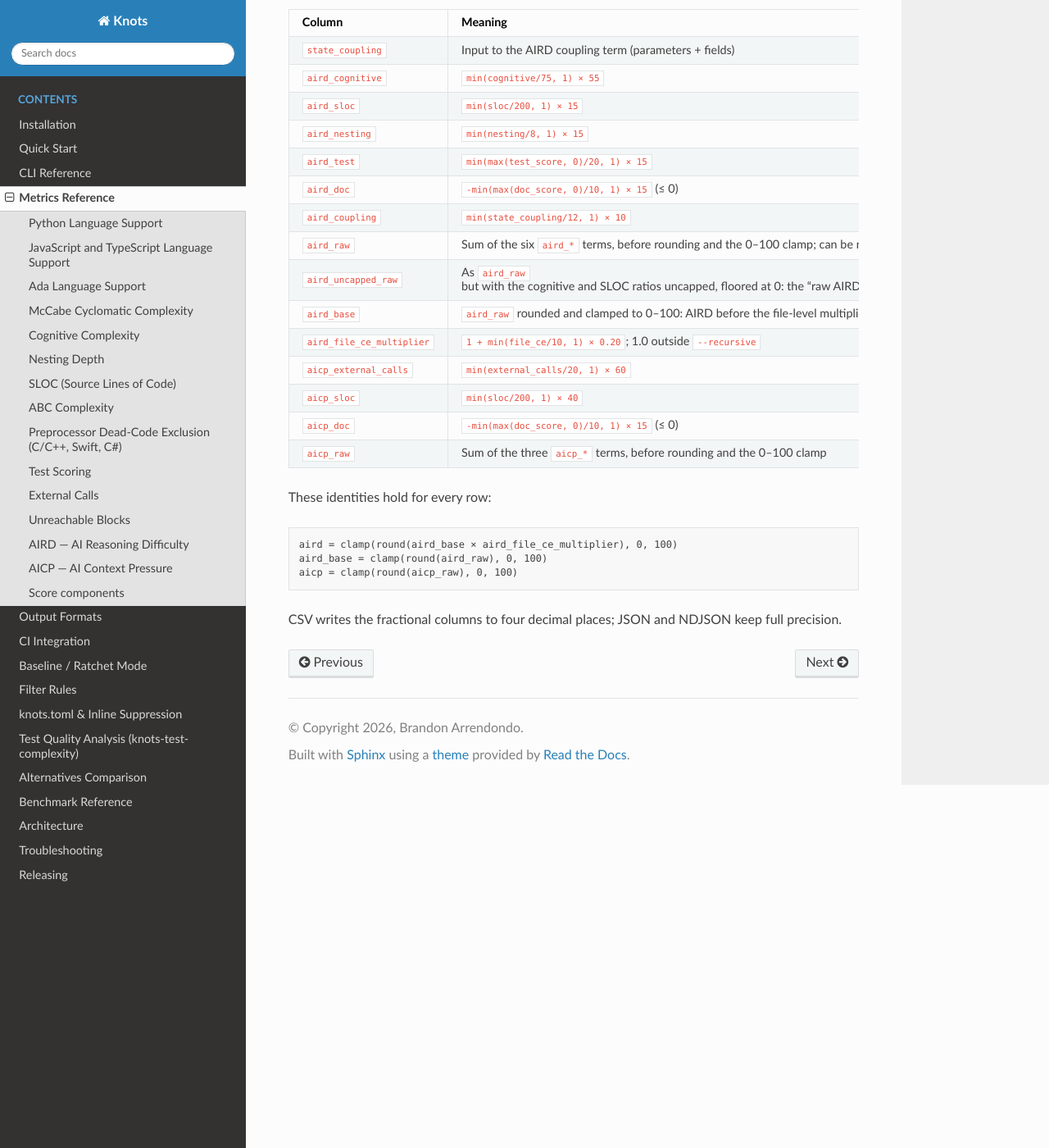
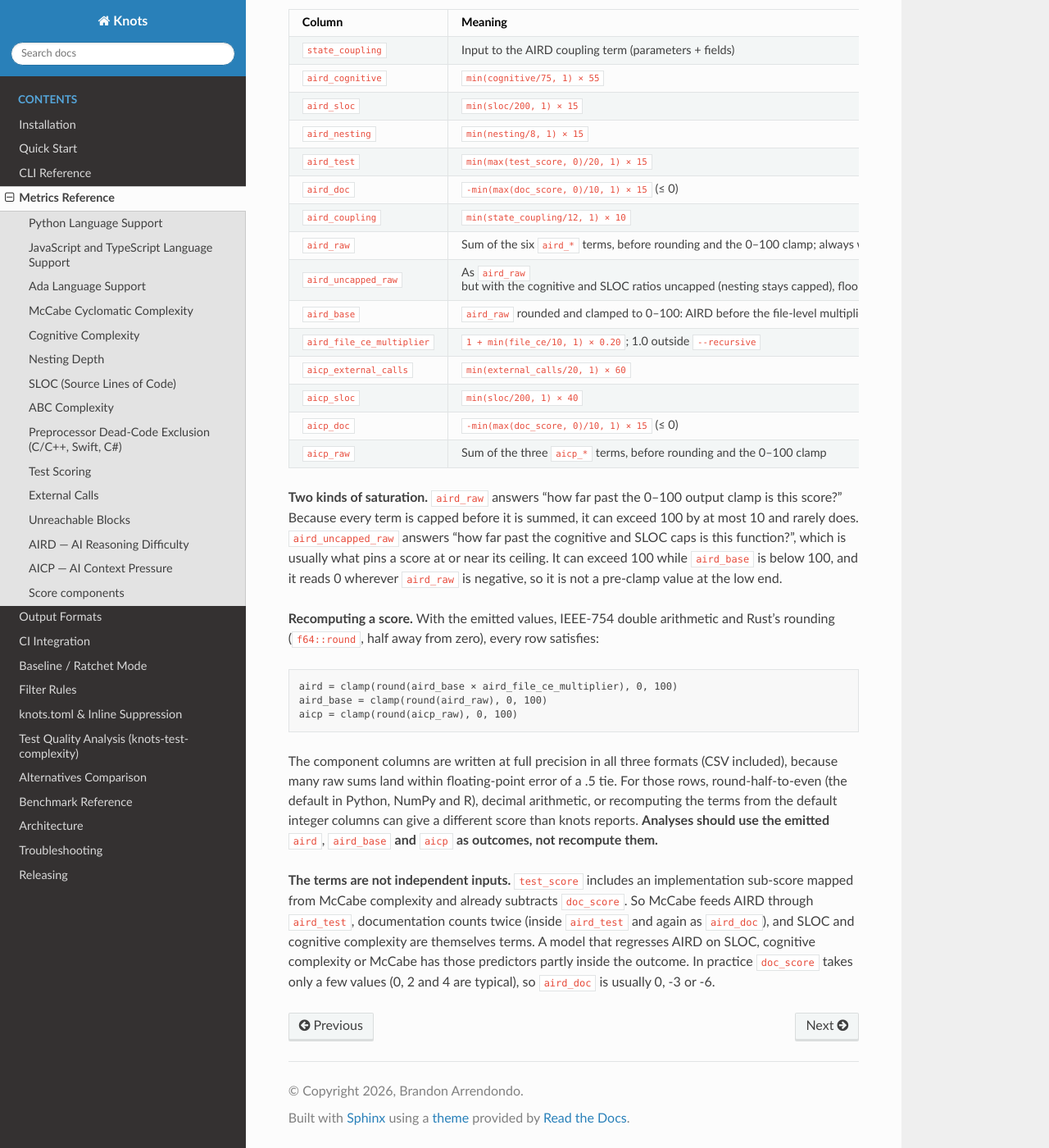
Before and after one commit to brandon-arrendondo/knots, a Sphinx documentation site: the page built from docs/metrics-reference.rst, in a window 1280 px wide and 1400 px high, scrolled down 7960 px. Shown: the whole window at 82% size. Built offline with Sphinx 7.4.7 and the Read the Docs theme 3.1.0, drawn with Linux system fonts in a browser that asks for light colours; some of the changed text lies outside the part shown.

Commit message:
fix(output): review fixes for --score-components (knots 1876)
- The threshold-violation breakdown printed "doc: --0.0/15" for an
  undocumented function once the doc term became +0.0; print its
  magnitude, as main did. New test pins main's exact breakdown line.
- CSV writes the component columns at full (shortest round-trip)
  precision instead of 4 dp: raw sums like 21.499999999999996 printed
  as 21.5000 and re-rounded to a different score.
- metrics-reference: the recompute identities are scoped to the emitted
  values, f64 and round-half-away-from-zero, and analyses are told to
  use the emitted aird/aird_base/aicp; which of aird_raw (-15..110,
  output clamp) and aird_uncapped_raw (input caps, floored at 0)
  answers which saturation question; JSON gets extra keys (sorted),
  only CSV trailing columns; the documentation sub-score is 0..10 and
  subtracted, not -10..0; test_score carries a McCabe-derived term and
  doc_score, so McCabe and documentation feed AIRD through aird_test.

Local check (not a project figure): default output vs origin/main
byte-identical in stdout, stderr and exit code across 80 runs (knots/src,
curl/lib, sqlite/src, mosquitto; -r and file lists; csv/json/ndjson/
sarif/text/-v and --aird-threshold 0/40/60 text and csv). With the flag,
CSV component values equal JSON exactly and the identities hold on every
curl/lib and sqlite/src row.

Co-Authored-By: Claude Opus 5.5 <noreply@anthropic.com>

```diff
--- a/docs/cli-reference.rst
+++ b/docs/cli-reference.rst
@@ -72,10 +72,10 @@ Options
          - CSV with header row.
 
 ``--score-components``
-    With ``--format json``, ``ndjson`` or ``csv``, append AIRD's and AICP's
+    With ``--format json``, ``ndjson`` or ``csv``, add AIRD's and AICP's
     per-term contributions, their pre-clamp raw sums, AIRD before the
-    file-level multiplier, the multiplier itself, and ``state_coupling``. The
-    default columns are unchanged. Ignored for ``text`` and ``sarif``. See
+    file-level multiplier, the multiplier itself, and ``state_coupling``
+    (extra JSON keys; trailing CSV columns). The default fields are unchanged. Ignored for ``text`` and ``sarif``. See
     :ref:`score-components`.
 
 ``-j <N>``, ``--jobs <N>``
--- a/docs/metrics-reference.rst
+++ b/docs/metrics-reference.rst
@@ -235,7 +235,7 @@ Signature       Parameter complexity — count, types, pointer depth
 Dependency      External dependencies called or referenced
 Observable      Side effects, I/O, global state — how hard to observe outputs
 Implementation  Internal control flow and structure — McCabe-derived
-Documentation   Comment quality (-10 to 0, reduces the total score)
+Documentation   Comment quality (0 to 10, subtracted from the total score)
 ==============  ==================================================================
 
 **Score ranges:**
@@ -382,9 +382,10 @@ Score components
 AIRD and AICP each report only their final, clamped score, and in
 ``--recursive`` mode AIRD also includes the file-level multiplier. To
 decompose a score, for example to test one term against SLOC or cognitive
-complexity, or to see how far a saturated score overshoots 100, pass
-``--score-components`` with ``--format json``, ``ndjson`` or ``csv``. It
-appends these columns after the default ones, which stay as they are:
+complexity, or to see which cap a saturated score is pinned by, pass
+``--score-components`` with ``--format json``, ``ndjson`` or ``csv``. The
+default fields stay as they are; CSV gains these as trailing columns, JSON
+and NDJSON as extra keys (JSON key order is not significant):
 
 =============================  =====================================================
 Column                         Meaning
@@ -397,10 +398,11 @@ Column                         Meaning
 ``aird_doc``                   ``-min(max(doc_score, 0)/10, 1) × 15`` (≤ 0)
 ``aird_coupling``              ``min(state_coupling/12, 1) × 10``
 ``aird_raw``                   Sum of the six ``aird_*`` terms, before rounding and
-                               the 0–100 clamp; can be negative or above 100
+                               the 0–100 clamp; always within -15 to 110
 ``aird_uncapped_raw``          As ``aird_raw`` but with the cognitive and SLOC ratios
-                               uncapped, floored at 0: the "raw AIRD (uncapped)" the
-                               text breakdown prints for large functions
+                               uncapped (nesting stays capped), floored at 0: the
+                               "raw AIRD (uncapped)" the text breakdown prints for
+                               large functions
 ``aird_base``                  ``aird_raw`` rounded and clamped to 0–100: AIRD before
                                the file-level multiplier
 ``aird_file_ce_multiplier``    ``1 + min(file_ce/10, 1) × 0.20``; 1.0 outside
@@ -412,7 +414,16 @@ Column                         Meaning
                                the 0–100 clamp
 =============================  =====================================================
 
-These identities hold for every row:
+**Two kinds of saturation.** ``aird_raw`` answers "how far past the 0–100
+output clamp is this score?" Because every term is capped before it is
+summed, it can exceed 100 by at most 10 and rarely does. ``aird_uncapped_raw``
+answers "how far past the cognitive and SLOC caps is this function?", which is
+usually what pins a score at or near its ceiling. It can exceed 100 while
+``aird_base`` is below 100, and it reads 0 wherever ``aird_raw`` is negative,
+so it is not a pre-clamp value at the low end.
+
+**Recomputing a score.** With the emitted values, IEEE-754 double arithmetic
+and Rust's rounding (``f64::round``, half away from zero), every row satisfies:
 
 .. code-block:: text
 
@@ -420,5 +431,19 @@ These identities hold for every row:
     aird_base = clamp(round(aird_raw), 0, 100)
     aicp = clamp(round(aicp_raw), 0, 100)
 
-CSV writes the fractional columns to four decimal places; JSON and NDJSON
-keep full precision.
+The component columns are written at full precision in all three formats
+(CSV included), because many raw sums land within floating-point error of a
+.5 tie. For those rows, round-half-to-even (the default in Python, NumPy and
+R), decimal arithmetic, or recomputing the terms from the default integer
+columns can give a different score than knots reports. **Analyses should use
+the emitted** ``aird``, ``aird_base`` **and** ``aicp`` **as outcomes, not
+recompute them.**
+
+**The terms are not independent inputs.** ``test_score`` includes an
+implementation sub-score mapped from McCabe complexity and already subtracts
+``doc_score``. So McCabe feeds AIRD through ``aird_test``, documentation
+counts twice (inside ``aird_test`` and again as ``aird_doc``), and SLOC and
+cognitive complexity are themselves terms. A model that regresses AIRD on
+SLOC, cognitive complexity or McCabe has those predictors partly inside the
+outcome. In practice ``doc_score`` takes only a few values (0, 2 and 4 are
+typical), so ``aird_doc`` is usually 0, -3 or -6.
```
Also changed, not shown: docs/output-formats.rst (+5 -4 lines), 4 other files.
